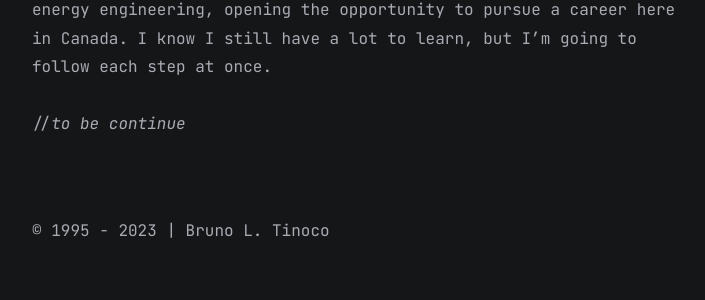
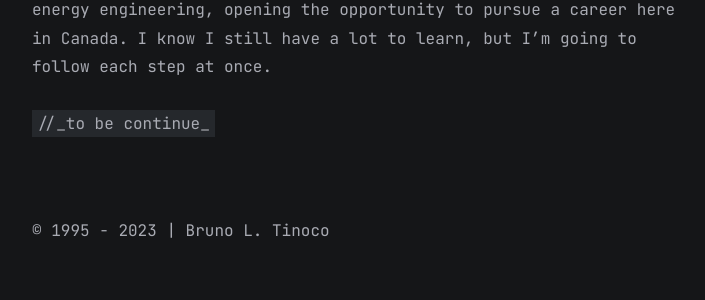
Before and after one commit to bltinoco/bltinoco.github.io, a Jekyll site: the page built from all_collections/_posts/2023-07-10-bruno-tinoco.md, in a window 1280 px wide. Shown: the part 1713-2013 px from the top of the page, without its empty margins (283-988 px from the left). Built offline with Jekyll 4.4.1, drawn with Linux system fonts in a browser that asks for light colours; Markdown is read by kramdown in place of the engine named in the settings.

```diff
--- a/all_collections/_posts/2023-07-10-bruno-tinoco.md
+++ b/all_collections/_posts/2023-07-10-bruno-tinoco.md
@@ -27,4 +27,4 @@ With a lot of dedication, my wife's support and help from friends and instructor
 
 This year I will finish my course at SAIT, obtaining a diploma in energy engineering, opening the opportunity to pursue a career here in Canada. I know I still have a lot to learn, but I'm going to follow each step at once.
 
-//_to be continue_
+`//_to be continue_`
```
